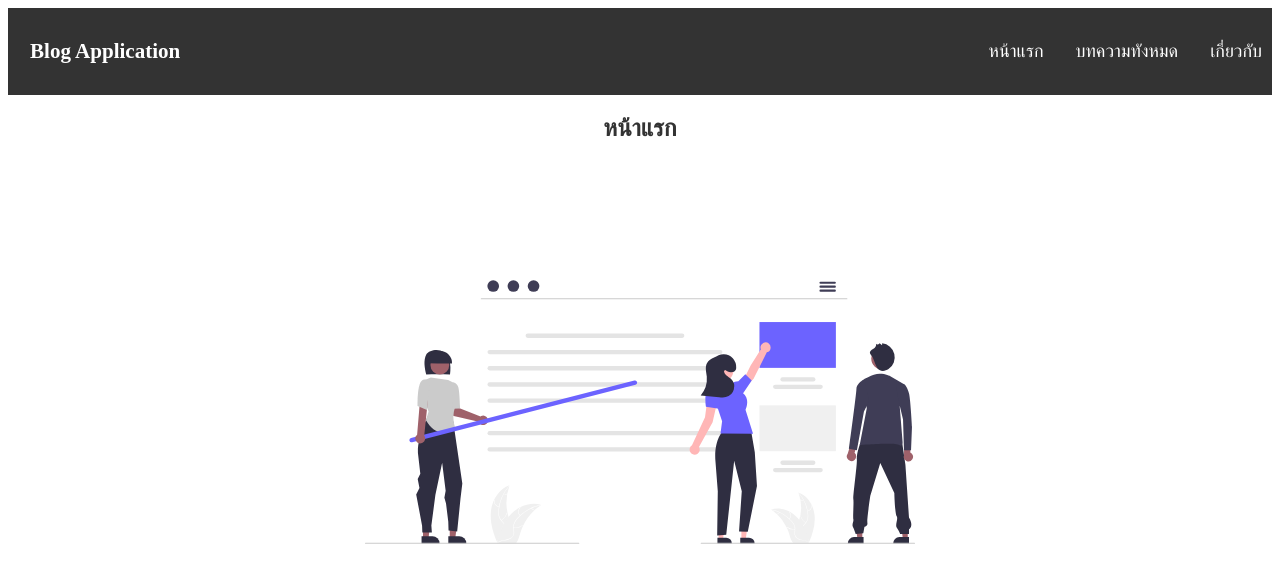
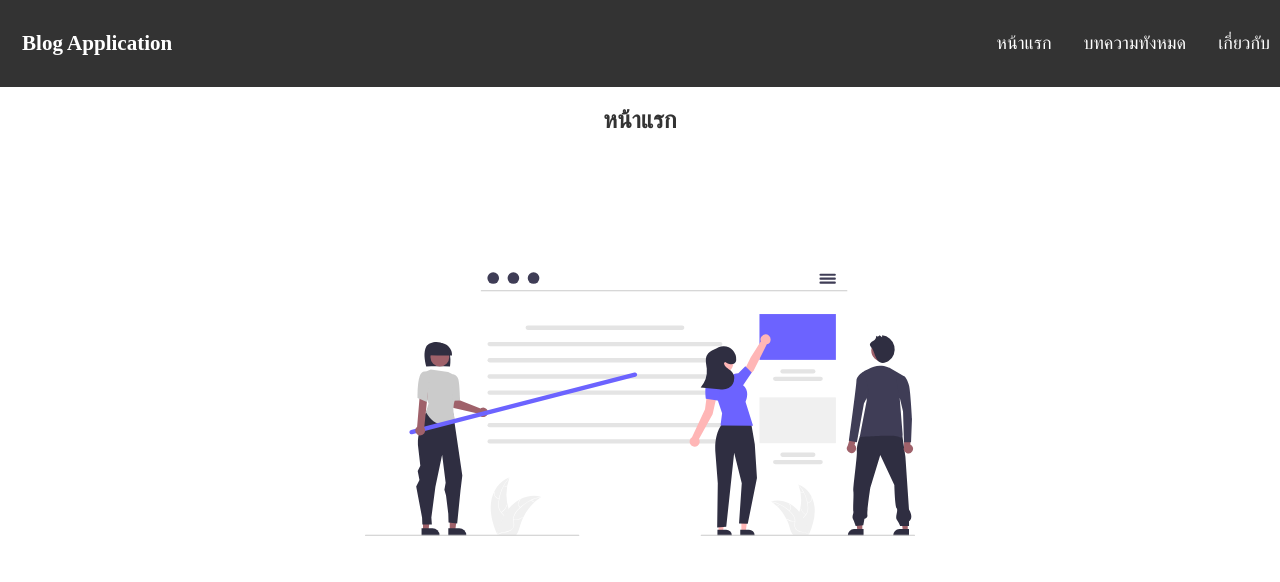
Before and after one commit to Dewz10/Training_React, a React (Create React App) app in the folder react-blog-app/: page / in a window 1280 px wide. Shown: the top 582 px of the page. Built offline with nearby package versions, Linux system fonts and the light colour scheme.

Commit message:
Navigate

```diff
--- a/react-blog-app/src/App.js
+++ b/react-blog-app/src/App.js
@@ -3,7 +3,7 @@ import About from "./components/About";
 import Blogs from "./components/Blogs";
 import Navbar from "./components/Navbar";
 import NotFound from "./components/NotFound";
-import {BrowserRouter, Routes, Route} from "react-router-dom";
+import {BrowserRouter, Routes, Route, Navigate} from "react-router-dom";
 
 function App() {
   return (
@@ -14,6 +14,8 @@ function App() {
         <Route path="/about" element={<About/>}></Route>
         <Route path="/blogs" element={<Blogs/>}></Route>
         <Route path="*" element={<NotFound/>}></Route>
+        <Route path="/home" element={<Navigate to="/"/>}></Route>
+        <Route path="/info" element={<Navigate to="/about"/>}></Route>
       </Routes>
     </BrowserRouter>
   );
--- a/react-blog-app/src/index.css
+++ b/react-blog-app/src/index.css
@@ -1,3 +1,7 @@
+body{
+  margin: 0px;
+}
+
 .container {
   display: flex;
   flex-direction: column;
```
